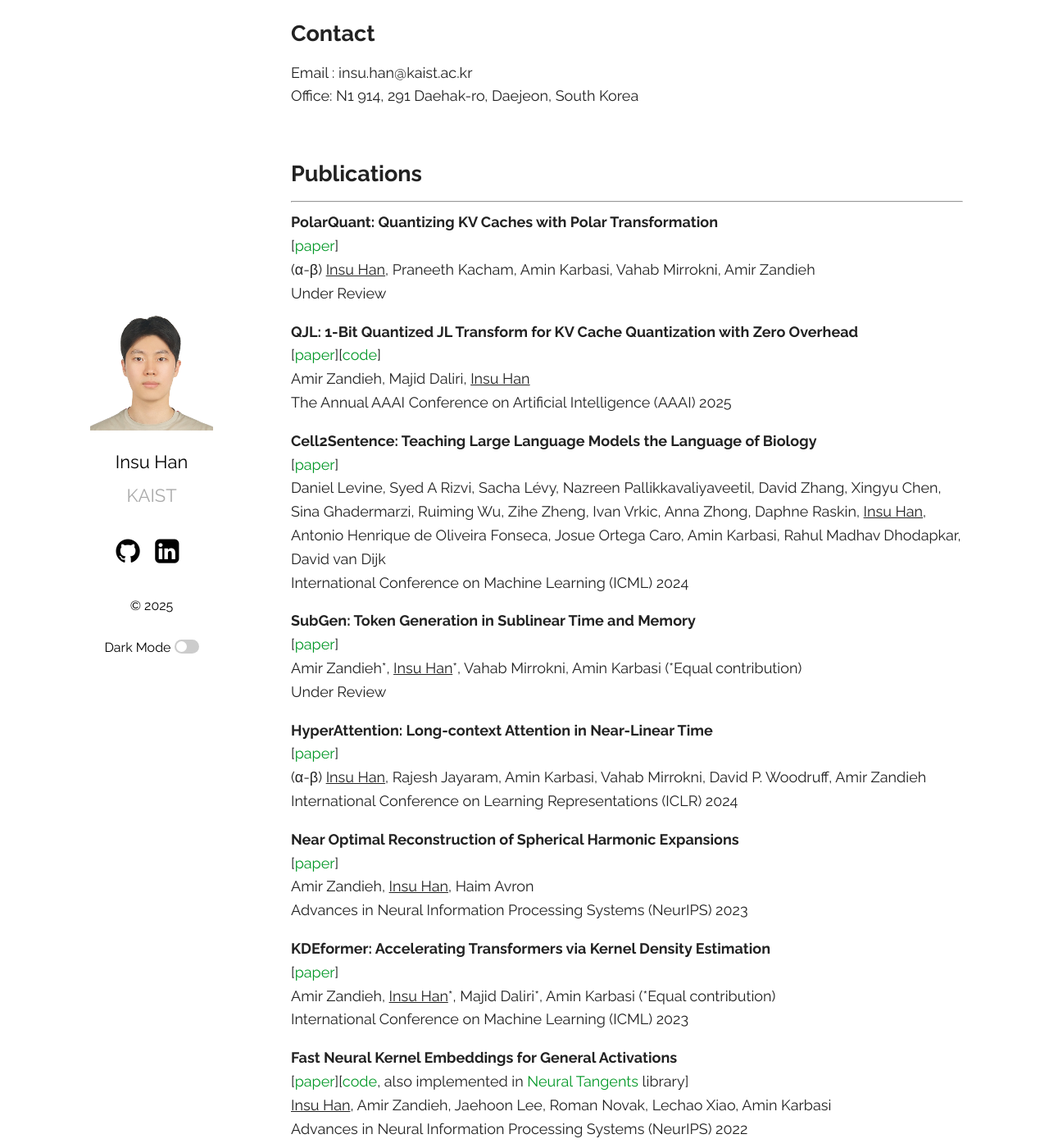
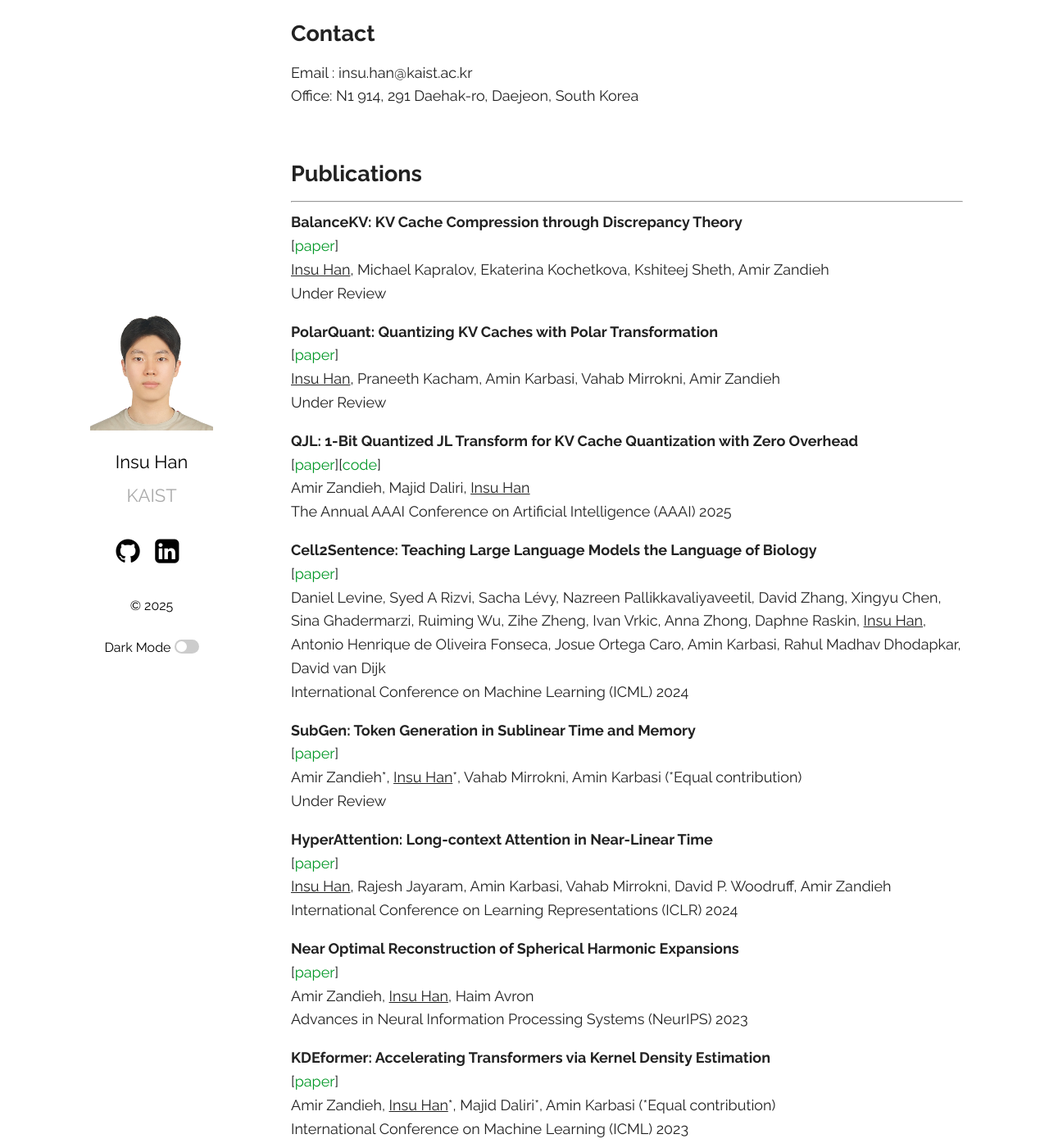
Before and after one commit to insuhan/insuhan.github.io, a Jekyll site: the page built from _posts/2019-03-23-welcome-to-jekyll.markdown, in a window 1280 px wide and 1400 px high, scrolled down 530 px. Shown: the whole window at 82% size. Built offline with Jekyll 4.4.1, drawn with Linux system fonts in a browser that asks for light colours; a style sheet for code colours, icons or effects is not loaded; some of the changed text lies outside the part shown.

Commit message:
update balancekv

```diff
--- a/_posts/2019-03-23-welcome-to-jekyll.markdown
+++ b/_posts/2019-03-23-welcome-to-jekyll.markdown
@@ -37,9 +37,15 @@ I am a recipient of [Microsoft Research Asia Fellowship 2019]. <br/>
 ## Publications
 -----
 
+**BalanceKV: KV Cache Compression through Discrepancy Theory** <br/>
+[[paper][balancekv_paper]{:target="_blank"}]<br/>
+<U>Insu Han</U>, Michael Kapralov, Ekaterina Kochetkova, Kshiteej Sheth, Amir Zandieh <br/>
+Under Review
+<br/>
+
 **PolarQuant: Quantizing KV Caches with Polar Transformation** <br/>
 [[paper][polarquant_paper]{:target="_blank"}]<br/>
-(α-β) <U>Insu Han</U>, Praneeth Kacham, Amin Karbasi, Vahab Mirrokni, Amir Zandieh <br/>
+<U>Insu Han</U>, Praneeth Kacham, Amin Karbasi, Vahab Mirrokni, Amir Zandieh <br/>
 Under Review
 <br/>
 
@@ -64,7 +70,7 @@ Under Review
 
 **HyperAttention: Long-context Attention in Near-Linear Time** <br/>
 [[paper][hyperattn_paper]{:target="_blank"}]<br/>
-(α-β) <U>Insu Han</U>, Rajesh Jayaram, Amin Karbasi, Vahab Mirrokni, David P. Woodruff, Amir Zandieh<br/>
+<U>Insu Han</U>, Rajesh Jayaram, Amin Karbasi, Vahab Mirrokni, David P. Woodruff, Amir Zandieh<br/>
 International Conference on Learning Representations (ICLR) 2024
 <br/>
 
@@ -108,7 +114,7 @@ International Conference on Learning Representations (ICLR) 2022, Spotlight Pres
 
 **Scaling Neural Tangent Kernels via Sketching and Random Features** <br/>
 [[paper][ntk_paper]{:target="_blank"}][[code][ntk_rf_code]{:target="_blank"}]<br/>
-Amir Zandieh\*, <U>Insu Han</U>\*, Haim Avron, Neta Shoham, Chaewon Kim, Jinwoo Shin(\*Equal contribution)<br/>
+Amir Zandieh\*, <U>Insu Han</U>\*, Haim Avron, Neta Shoham, Chaewon Kim, Jinwoo Shin (\*Equal contribution)<br/>
 Advances in Neural Information Processing Systems (NeurIPS) 2021
 <br/>
 
@@ -184,6 +190,7 @@ International Conference on Machine Learning (ICML) 2015
 [gjl_paper]: https://arxiv.org/pdf/2406.03482
 [polarquant_paper]: https://arxiv.org/pdf/2502.02617
 [qjl_code]: https://github.com/amirzandieh/QJL
+[balancekv_paper]: https://arxiv.org/pdf/2502.07861
 
 <br/>
 ## Research experiences
```
